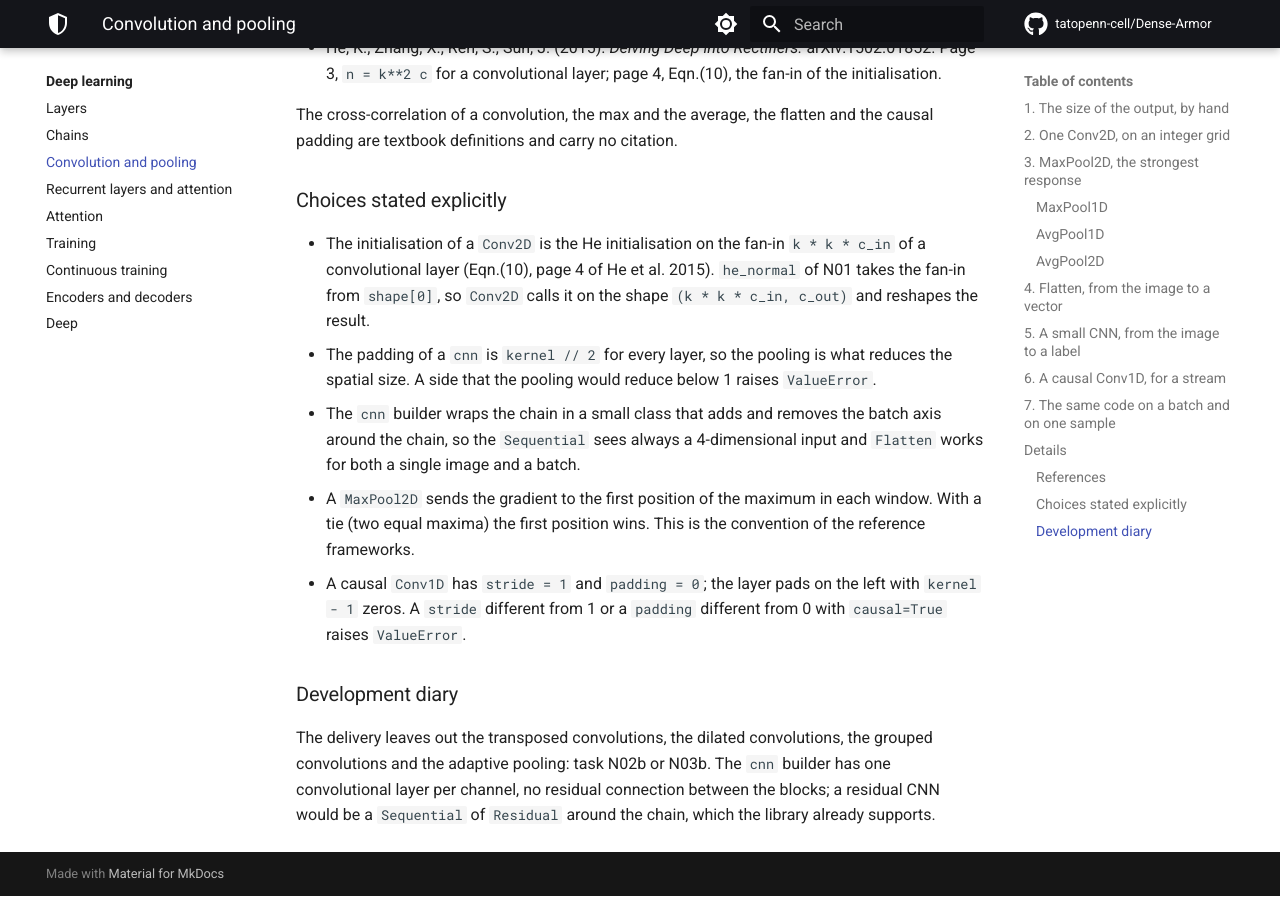
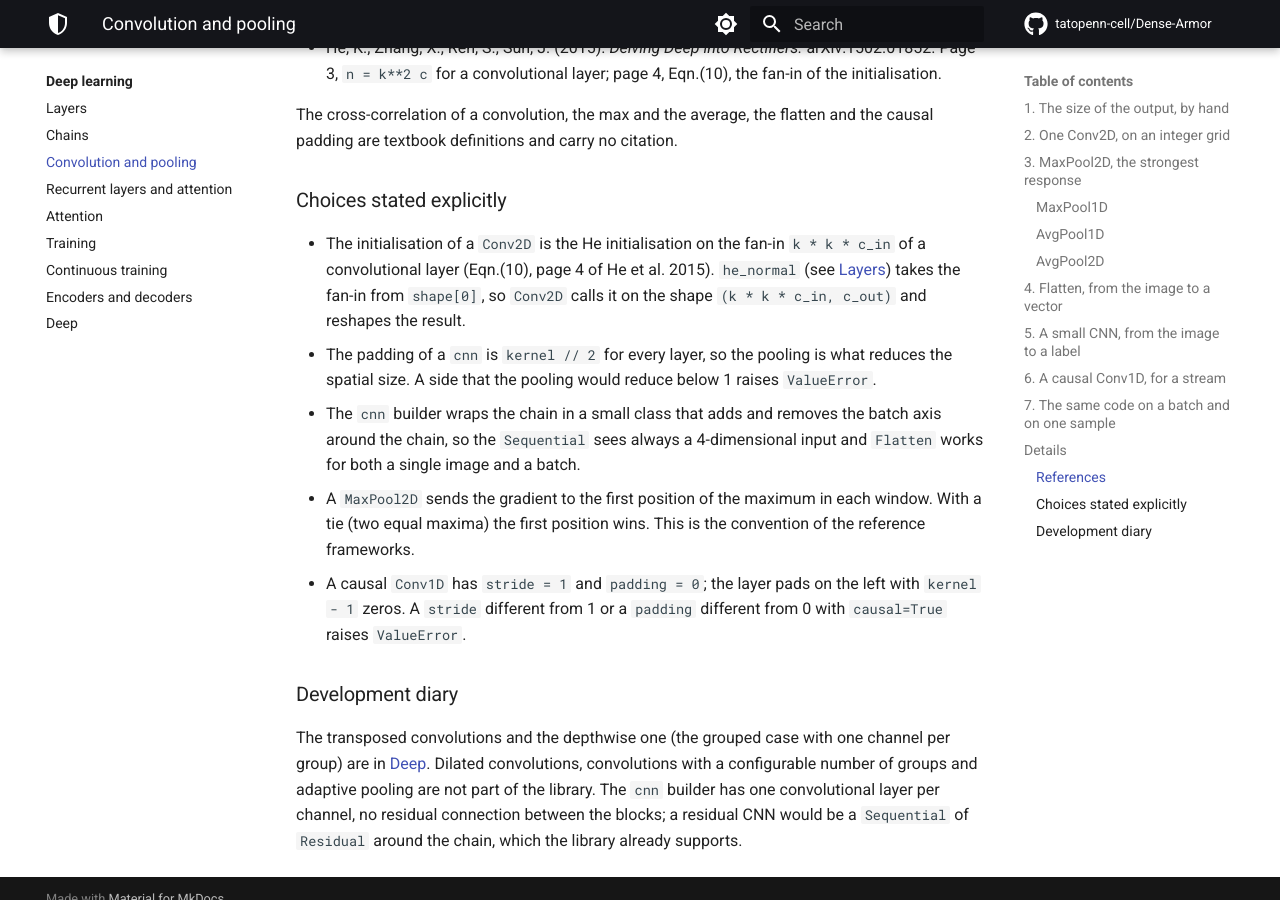
Before and after one commit to tatopenn-cell/Dense-Armor, an MkDocs documentation site: the page built from docs/neural/vision_layers.md, in a window 1280 px wide and 900 px high, scrolled down 6864 px. Built offline with MkDocs 1.6.1 and Material for MkDocs 9.7.7, drawn with Linux system fonts in a browser that asks for light colours; comment, search, counter and statistics services are not loaded.

Commit message:
taskN08 fix: the two 'not implemented' sentences are now precise and verifiable
The previous version of the two sentences named 'dilated
convolutions, grouped convolutions and adaptive pooling' (in
vision_layers.md) and 'cross-attention and the gate between two
signals' (in sequence_layers.md) as 'not implemented in the library'.
The statements are true (verified by grep over dense_armor/: no
dilation parameter in Conv1D/Conv2D, no 'groups' parameter, no
AdaptivePool/Atrous/GlobalPool class, attention.py has only
MultiHeadSelfAttention and TransformerBlock, no 'gate'/'gating'
in the neural package), but the word 'grouped' is too broad:
DepthwiseConv2D is itself the grouped case with one channel per
group, so 'grouped convolutions' would falsely suggest that no
grouped convolution is available.

The two sentences are rewritten:

- vision_layers.md: 'The transposed convolutions and the depthwise
  one (the grouped case with one channel per group) are in
  [Deep](deep.md). Dilated convolutions, convolutions with a
  configurable number of groups and adaptive pooling are not part
  of the library.'

- sequence_layers.md: 'The cross-attention and the gate between two
  signals are not part of the library. The learned positional
  encodings, the bidirectional layers and the transposed
  convolutions are in [Deep](deep.md).'

Both statements are verifiable against the code:
- `inspect.signature(Conv2D.__init__)` has no 'dilation' and no
  'groups';
- `inspect.signature(DepthwiseConv2D.__init__)` has no 'groups'
  (the 'one channel per group' is what the class does, not a
  parameter);
- `grep -rniE 'Atrous|AdaptivePool|GlobalPool' dense_armor/` finds
  nothing;
- `dense_armor/utility/neural/attention.py` defines only
  MultiHeadSelfAttention and TransformerBlock;
- `grep -rniE '\bgate\b|gating' dense_armor/utility/neural/`
  finds nothing.

This is an out-of-scope modification, declared: 'State of the base'
of N08 says 'change nothing else on the page', and these two lines
are not in any item of the task. The change is two prose sentences
with no effect on the sections added by items C and E.

Checks after the fix: N0 and 'task N0' greps on the five pages
clean; check_examples.py -> 16/16 classes OK, 16/16 blocks MATCH,
exit 0; mkdocs build --strict -> exit 0.

```diff
--- a/docs/neural/vision_layers.md
+++ b/docs/neural/vision_layers.md
@@ -247,7 +247,7 @@ The cross-correlation of a convolution, the max and the average, the flatten and
 
 ### Choices stated explicitly
 
-- The initialisation of a `Conv2D` is the He initialisation on the fan-in `k * k * c_in` of a convolutional layer (Eqn.(10), page 4 of He et al. 2015). `he_normal` of N01 takes the fan-in from `shape[0]`, so `Conv2D` calls it on the shape `(k * k * c_in, c_out)` and reshapes the result.
+- The initialisation of a `Conv2D` is the He initialisation on the fan-in `k * k * c_in` of a convolutional layer (Eqn.(10), page 4 of He et al. 2015). `he_normal` (see [Layers](layers.md)) takes the fan-in from `shape[0]`, so `Conv2D` calls it on the shape `(k * k * c_in, c_out)` and reshapes the result.
 - The padding of a `cnn` is `kernel // 2` for every layer, so the pooling is what reduces the spatial size. A side that the pooling would reduce below 1 raises `ValueError`.
 - The `cnn` builder wraps the chain in a small class that adds and removes the batch axis around the chain, so the `Sequential` sees always a 4-dimensional input and `Flatten` works for both a single image and a batch.
 - A `MaxPool2D` sends the gradient to the first position of the maximum in each window. With a tie (two equal maxima) the first position wins. This is the convention of the reference frameworks.
@@ -255,4 +255,4 @@ The cross-correlation of a convolution, the max and the average, the flatten and
 
 ### Development diary
 
-The delivery leaves out the transposed convolutions, the dilated convolutions, the grouped convolutions and the adaptive pooling: task N02b or N03b. The `cnn` builder has one convolutional layer per channel, no residual connection between the blocks; a residual CNN would be a `Sequential` of `Residual` around the chain, which the library already supports.
+The transposed convolutions and the depthwise one (the grouped case with one channel per group) are in [Deep](deep.md). Dilated convolutions, convolutions with a configurable number of groups and adaptive pooling are not part of the library. The `cnn` builder has one convolutional layer per channel, no residual connection between the blocks; a residual CNN would be a `Sequential` of `Residual` around the chain, which the library already supports.
```
Also changed, not shown: docs/neural/sequence_layers.md (+1 -1 lines).
